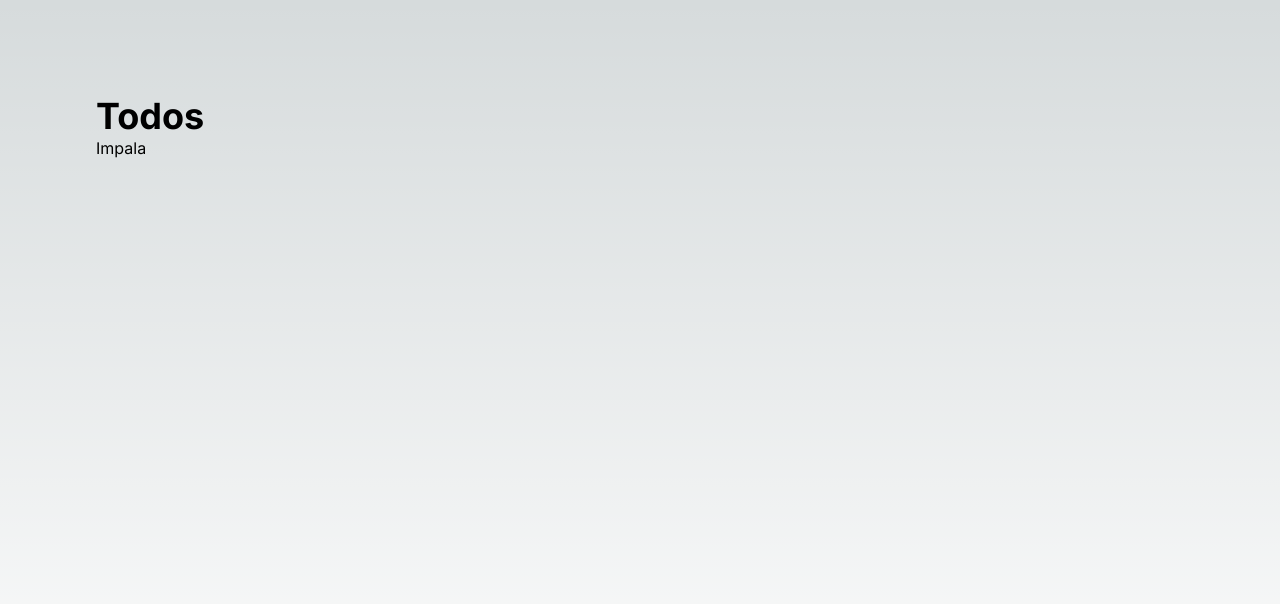
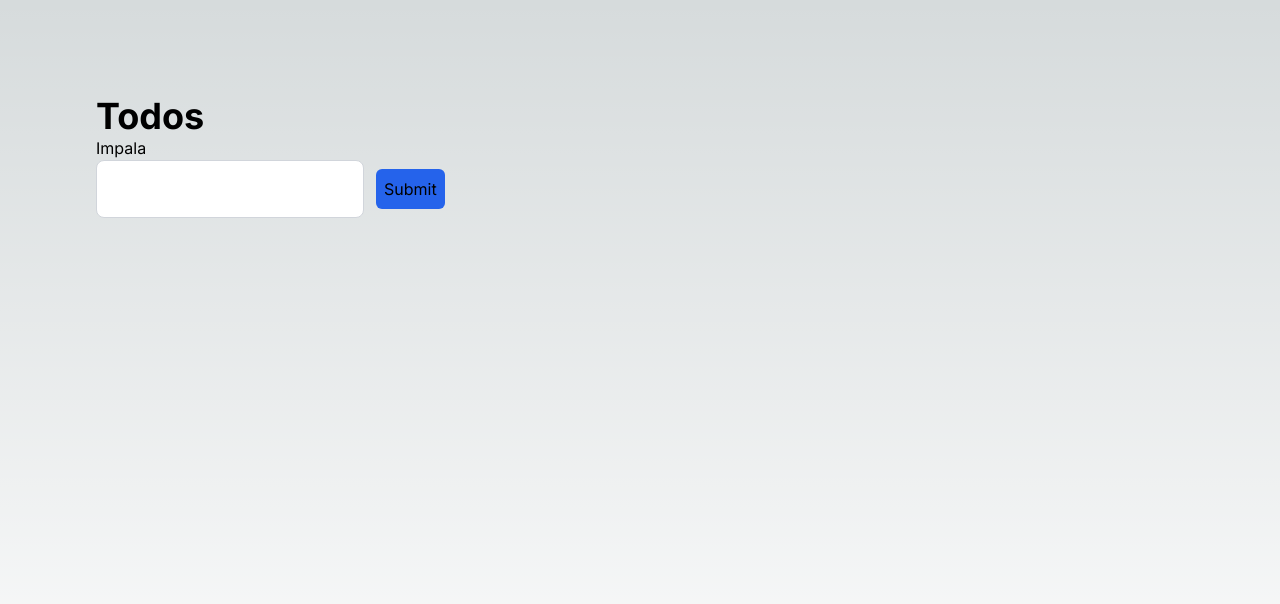
Before and after one commit to KennedyMungai/server_actions_refresher, a Next.js app: page / in a window 1280 px wide. Shown: the top 604 px of the page. Built offline with nearby package versions, Linux system fonts and the light colour scheme.

Commit message:
Added a form to the index page

```diff
--- a/app/page.tsx
+++ b/app/page.tsx
@@ -9,6 +9,19 @@
 					return <li key={index}>{todo}</li>
 				})}
 			</ul>
+			<form>
+				<input
+					type='text'
+					name='todo'
+					className='border border-gray-300 rounded-lg py-4 px-4 text-base text-black'
+				/>
+				<button
+					type='submit'
+					className='bg-blue-600 disabled:bg-gray-500 inline-flex rounded-md p-2 ml-3'
+				>
+					Submit
+				</button>
+			</form>
 		</main>
 	)
 }
```
